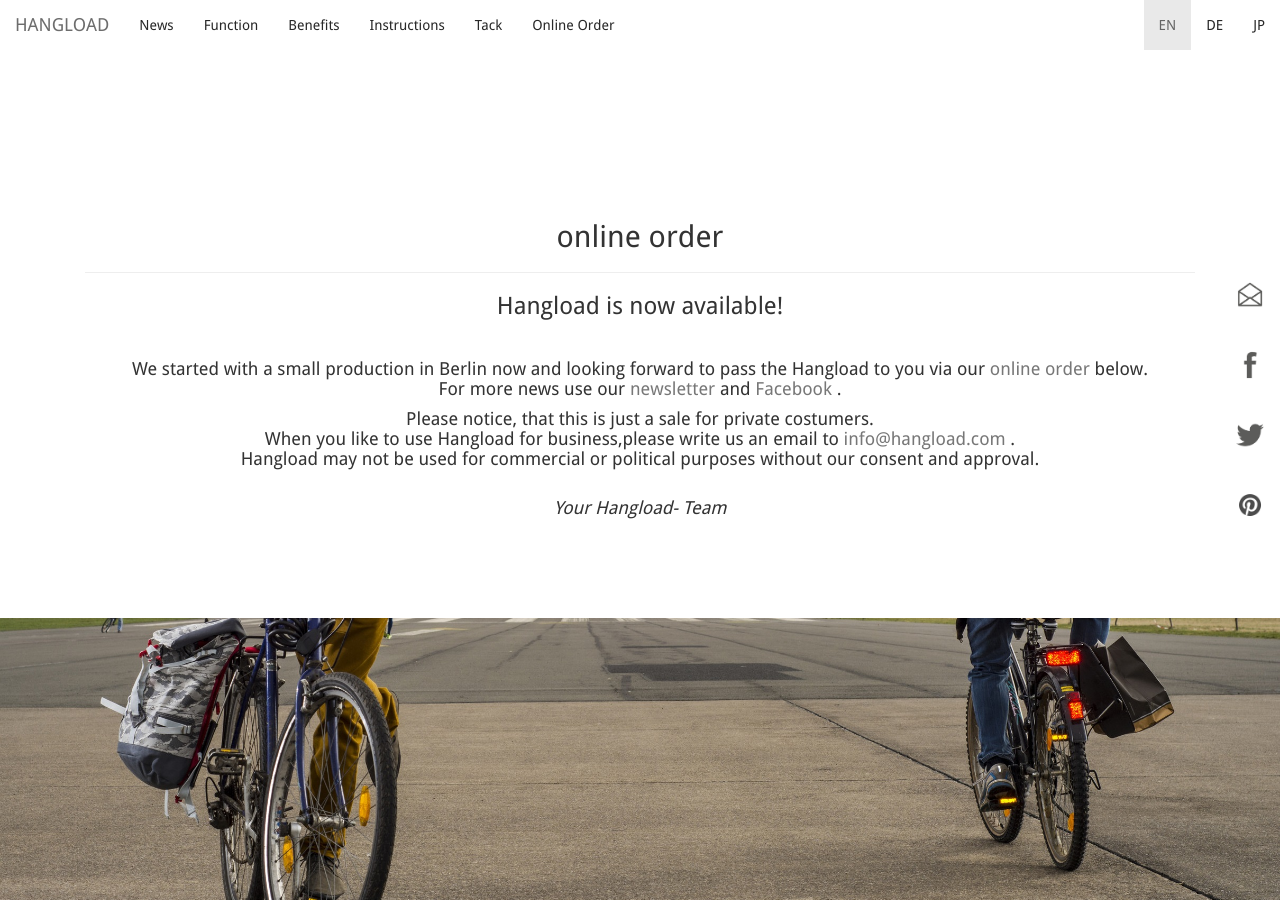
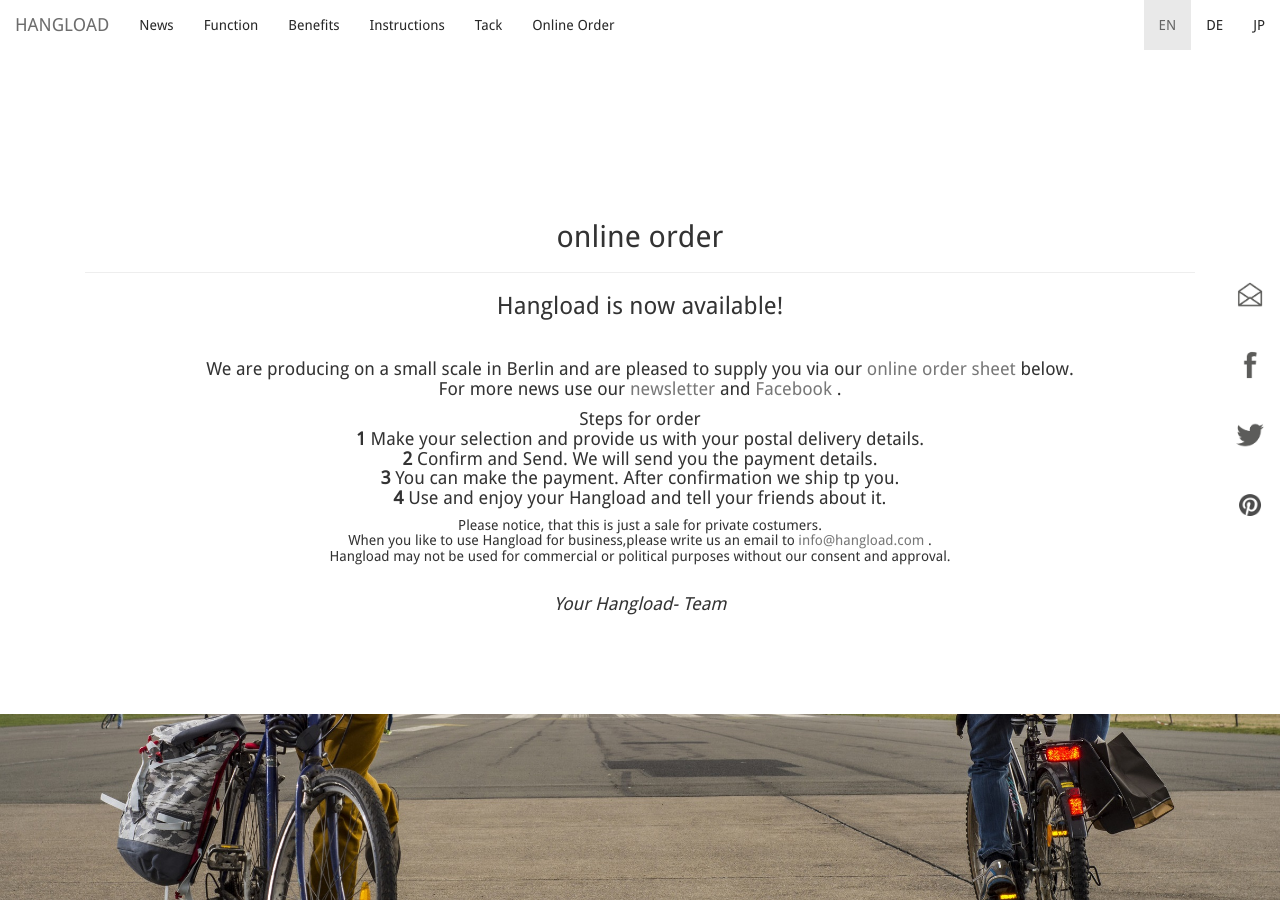
Before and after one commit to bodokaiser/hangload.com, a Jekyll site: the page built from webshop/index.html, in a window 1280 px wide and 900 px high. Built offline with Jekyll 4.4.1, drawn with Linux system fonts in a browser that asks for light colours; nearby versions of some CDN libraries; library files that are not in the unit come from our copies; Markdown is read by kramdown in place of the engine named in the settings.

Commit message:
Update index.html

```diff
--- a/webshop/index.html
+++ b/webshop/index.html
@@ -158,15 +158,23 @@
 </div>
 <h3 class="text-center">Hangload is now available! </h3> <br>
 <h4 class="text-center">
-We started with a small production in Berlin now and looking forward
-to pass the Hangload to you via our <a href="/webshop/#order"> online order </a> below. <br>
+We are producing on a small scale in Berlin and are pleased to
+supply you via our  <a href="/webshop/#order"> online order sheet </a> below. <br>
 For more news use our <a href="//eepurl.com/SBj6T">newsletter </a> and <a href="//facebook.com/HangLoad">Facebook </a>.
 </h4>
 <h4 class="text-center">
+<text-decoration:underline> Steps for order </text-decoration:underline> <br>
+<strong>1</strong> Make your selection and provide us with your postal delivery details. <br>
+<strong>2</strong> Confirm and Send. We will send you the payment details. <br>
+<strong>3</strong> You can make the payment. After confirmation we ship tp you. <br>
+<strong>4</strong> Use and enjoy your Hangload and tell your friends about it. <br>
+</h4>
+
+<h5 class="text-center">
 Please notice, that this is just a sale for private costumers. <br>
 When you like to use Hangload for business,please write us an email to <a href="mailto:info@hangload.com">info@hangload.com </a>. <br>
 Hangload may not be used for commercial or political purposes without our consent and approval.
-</h4>
+</h5>
 <p class="text-center h4">
 <br>
 <em>Your Hangload- Team </em>
```
